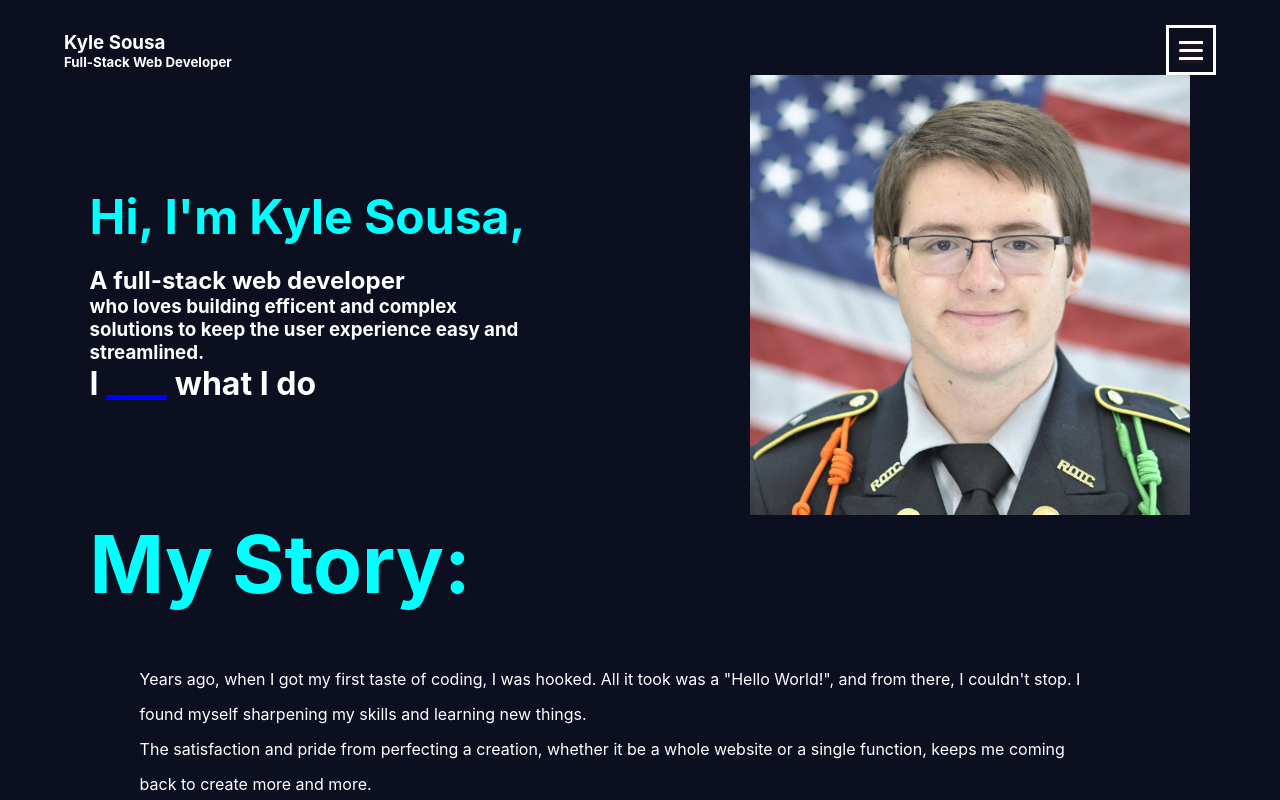
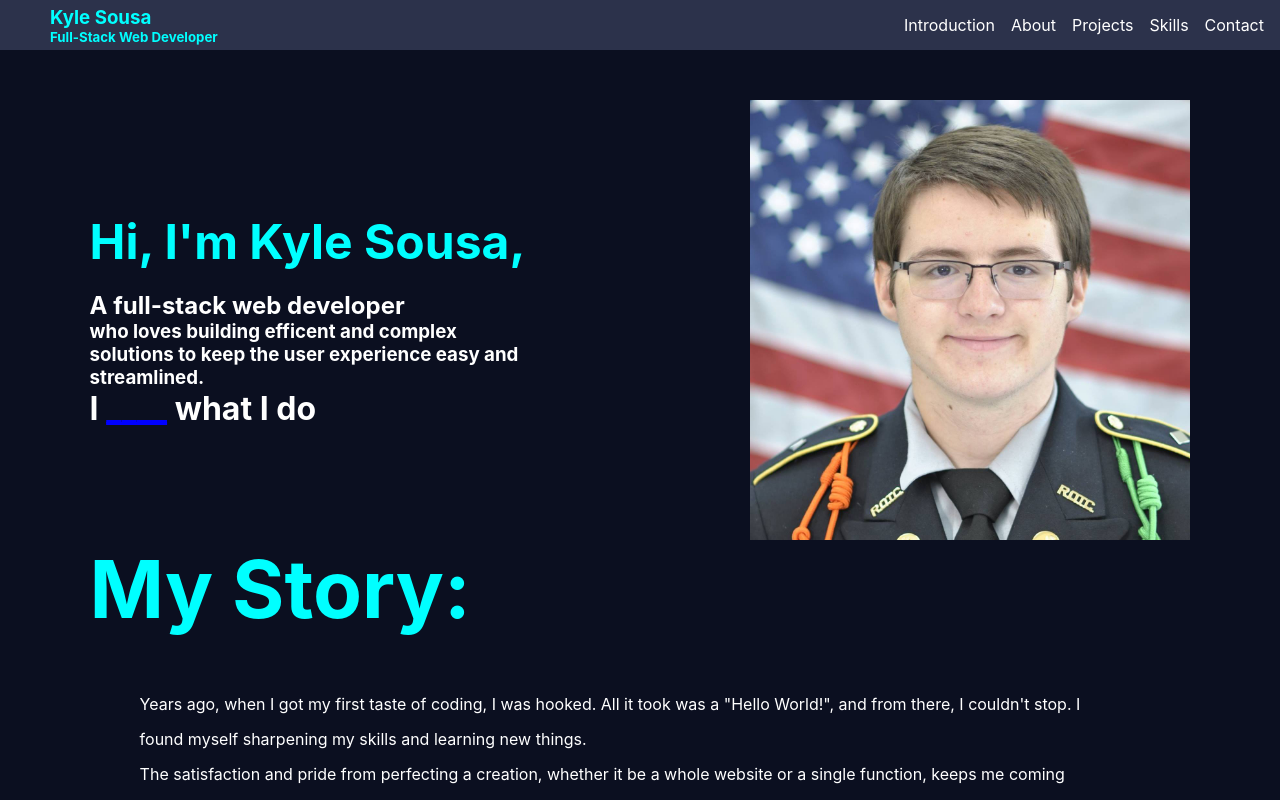
Before and after one commit to AWSMProdigy/updated-portfolio, a React (Create React App) app in the folder my-portfolio/: page / in a window 1280 px wide. Shown: the top 800 px of the page. Built offline with nearby package versions, Linux system fonts and the light colour scheme.

Commit message:
Added a navbar

```diff
--- a/my-portfolio/src/App.css
+++ b/my-portfolio/src/App.css
@@ -18,13 +18,15 @@ body {
 }
 
 .nameNav{
+  margin-left: 50px;
   z-index: 10001;
+  color:aqua;
 }
 
 .mob-btn {
   z-index: 999;
   position: relative;
-  display: flex;
+  display: none;
   justify-content: center;
   align-items: center;
   width: 44px;
@@ -77,15 +79,17 @@ body {
 }
 
 nav{
-  position: sticky;
-  margin-top: 25px;
+  position: fixed;
+  top: 0px;
   height: 50px;
   display: flex;
   justify-content: space-between;
   align-items: center;
-  width: 90%;
+  width: 100%;
   margin-left: auto;
   margin-right: auto;
+  background: #2c324b;
+  color: blue;
 }
 
 .name{
@@ -111,16 +115,7 @@ nav{
   margin-right: 10px;
   transition: all .2s ease-in-out;
   word-wrap: normal;
-}
 
-.nav-links.false{
-  transform: translateX(50px);
-  visibility: hidden;
-  opacity: 0;
-}
-
-.nav-links.false a{
-  pointer-events: none;
 }
 
 .nav-links a{
@@ -130,8 +125,8 @@ nav{
   padding:10px;
   cursor: pointer;
   text-decoration: none;
+  transition: all .2s ease-in-out;
   color: white;
-  transition: all .2s ease-in-out;
 }
 
 .nav-links a:hover{
@@ -171,6 +166,7 @@ nav{
 }
 
 .Intro{
+  margin-top: 100px;
   flex-direction: row;
   justify-content: space-between;
   margin-left: 7%;
@@ -348,6 +344,11 @@ nav{
 
 
 @media (max-width:800px){
+
+  .mob-btn{
+    display: flex;
+  }
+
   nav{
     width: 100%;
     margin-top: 0px;
@@ -362,6 +363,10 @@ nav{
     transition: all .2s ease-in-out;
     z-index: 1000;
 
+  }
+
+  .nav-links{
+    display: none;
   }
 
   .nav-links-mobile a {
--- a/my-portfolio/src/App.js
+++ b/my-portfolio/src/App.js
@@ -192,7 +192,7 @@ function App() {
         <div className="name">
         </div>
         <div className="right">
-          <ul className={"nav-links " + menu}>
+          <ul className={"nav-links"}>
             <a href="#Intro">Introduction</a>
             <a href="#About">About</a>
             <a href="#Projects">Projects</a>
```
